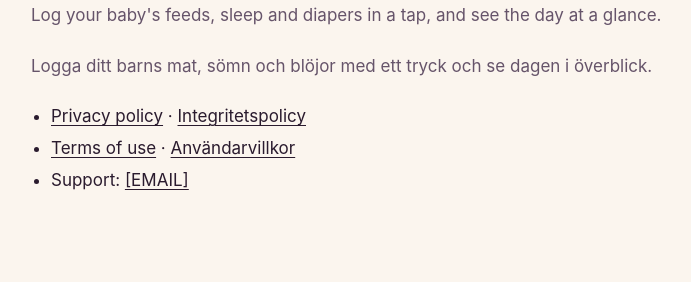
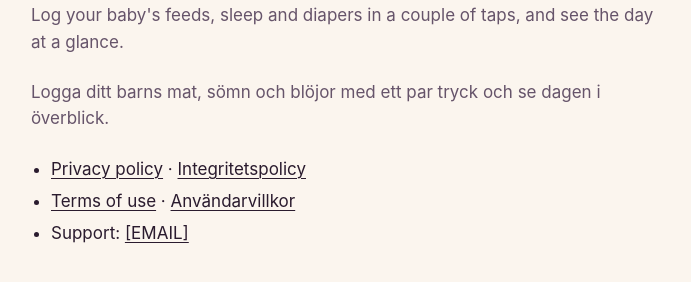
Before and after one commit to krantza/baby-legal, a plain HTML site: page index.html in a window 1280 px wide. Shown: the part 80-362 px from the top of the page, without its empty margins (293-984 px from the left). Drawn offline with Linux system fonts and the light colour scheme.

```diff
--- a/index.html
+++ b/index.html
@@ -9,8 +9,8 @@
 <body>
 <main>
 <h1>Baby</h1>
-<p class="meta">Log your baby's feeds, sleep and diapers in a tap, and see the day at a glance.</p>
-<p lang="sv" class="meta">Logga ditt barns mat, sömn och blöjor med ett tryck och se dagen i överblick.</p>
+<p class="meta">Log your baby's feeds, sleep and diapers in a couple of taps, and see the day at a glance.</p>
+<p lang="sv" class="meta">Logga ditt barns mat, sömn och blöjor med ett par tryck och se dagen i överblick.</p>
 <ul>
 <li><a href="privacy.html">Privacy policy</a> · <a href="sv/privacy.html" lang="sv">Integritetspolicy</a></li>
 <li><a href="terms.html">Terms of use</a> · <a href="sv/terms.html" lang="sv">Användarvillkor</a></li>
```
